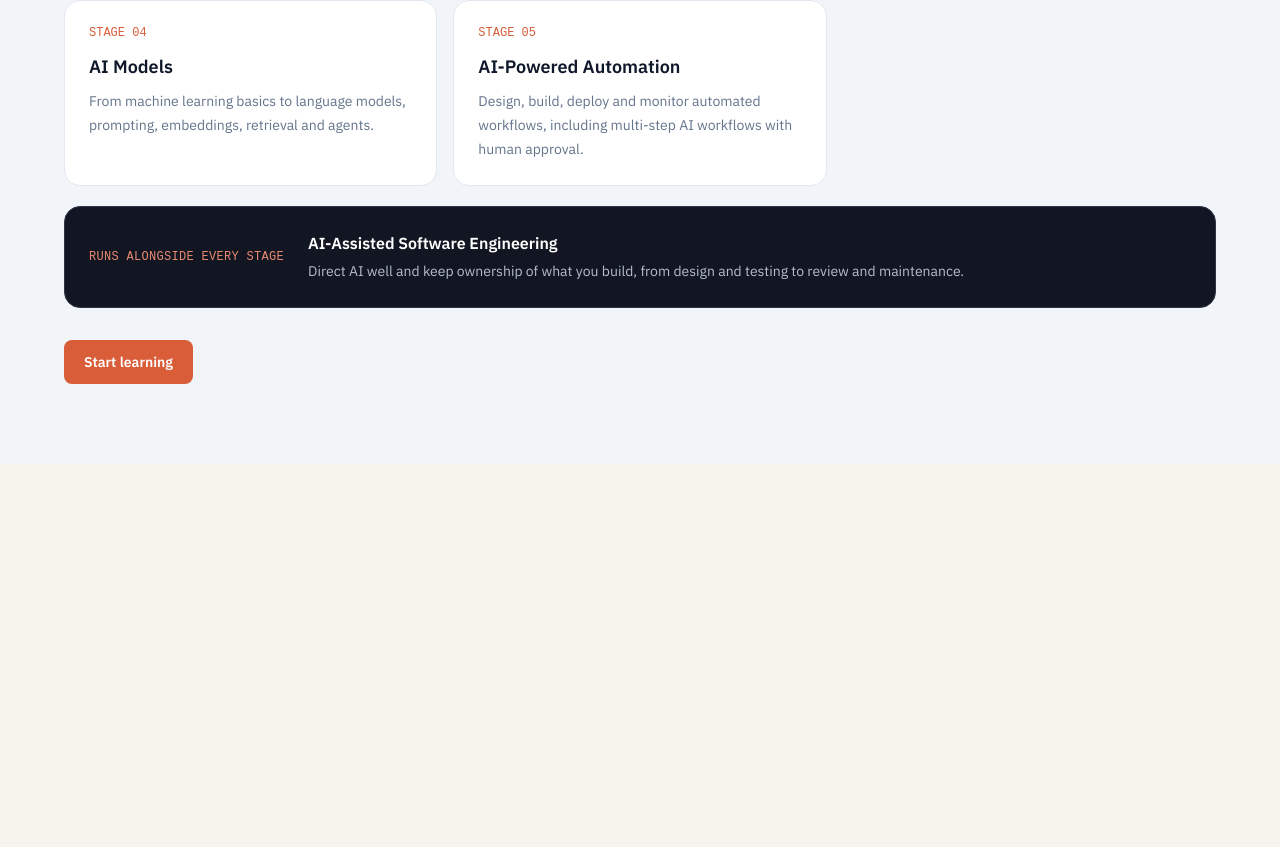
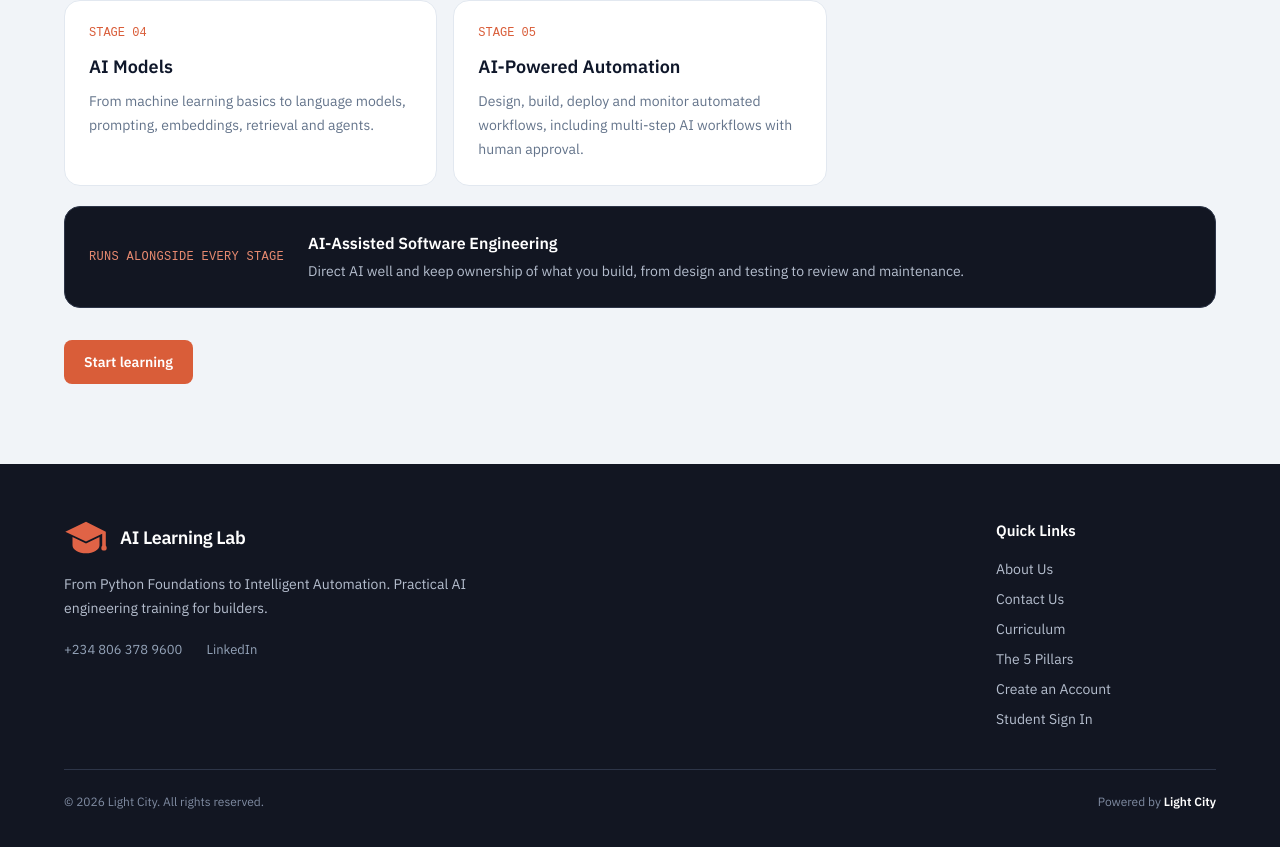
Before and after one commit to realjeffvictor/AI-Learning-Lab, a React (Vite) app in the folder frontend/: page / in a window 1280 px wide. Shown: the part 1871-2718 px from the top of the page. Before the commit the page ends 2335 px from the top, so only its background shows below. Built offline with nearby package versions, Linux system fonts and the light colour scheme; no server answers.

Commit message:
feat(home): fix CTA links and add Light City footer section

```diff
--- a/frontend/src/routes/HomePage.tsx
+++ b/frontend/src/routes/HomePage.tsx
@@ -1,3 +1,4 @@
+import type { MouseEvent } from "react";
 import { Link } from "react-router-dom";
 
 import { useAuth } from "../features/auth/AuthContext";
@@ -49,6 +50,17 @@ const ENGINEER_TOMORROW = [
     summary: "Adapt to new technologies, learn continuously and stay capable in an industry that never stands still.",
   },
 ] as const;
+
+function handleFooterAnchorClick(event: MouseEvent<HTMLAnchorElement>) {
+  const target = document.getElementById(event.currentTarget.hash.slice(1));
+  if (!target) return;
+
+  event.preventDefault();
+  window.history.replaceState(window.history.state, "", event.currentTarget.hash);
+  target.scrollIntoView({
+    behavior: window.matchMedia("(prefers-reduced-motion: reduce)").matches ? "auto" : "smooth",
+  });
+}
 
 export function HomePage() {
   const { status } = useAuth();
@@ -225,6 +237,65 @@ export function HomePage() {
           )}
         </div>
       </section>
+
+      <footer className="bg-[#121622] px-6 py-14 text-white sm:px-12 lg:px-16">
+        <div className="mx-auto max-w-6xl">
+          <div className="grid gap-10 md:grid-cols-[1.4fr_1fr]">
+            <section aria-label="AI Learning Lab contact information">
+              <Link to="/" className="flex w-fit items-center gap-3 text-white no-underline">
+                <svg viewBox="0 0 48 40" className="h-9 w-11 shrink-0 text-[#E06346]" fill="currentColor" aria-hidden="true">
+                  <path d="M24 2 1 13l23 11 18-8.6V29h4V13L24 2Zm-15 17v9c0 5 7 9 15 9s15-4 15-9v-9l-15 7-15-7Z" />
+                  <circle cx="44" cy="31" r="3" />
+                </svg>
+                <span className="text-lg font-semibold tracking-[-0.02em]">AI Learning Lab</span>
+              </Link>
+              <p className="mt-4 max-w-md text-sm leading-6 text-[#B5BECE]">
+                From Python Foundations to Intelligent Automation. Practical AI engineering training for builders.
+              </p>
+              <div className="mt-5 flex flex-wrap gap-x-6 gap-y-2 text-[13px] text-[#94A3B8]">
+                <a
+                  href="https://wa.me/2348063789600"
+                  target="_blank"
+                  rel="noopener noreferrer"
+                  className="transition-colors hover:text-white"
+                >
+                  +234 806 378 9600
+                </a>
+                <a
+                  href="https://linkedin.com"
+                  target="_blank"
+                  rel="noopener noreferrer"
+                  className="transition-colors hover:text-white"
+                >
+                  LinkedIn
+                </a>
+              </div>
+            </section>
+
+            <nav aria-label="Footer" className="md:justify-self-end md:w-full md:max-w-[220px]">
+              <h2 className="text-[15px] font-semibold text-white">Quick Links</h2>
+              <ul className="mt-4 space-y-2.5 text-sm text-[#B5BECE]">
+                <li><Link to="/about" className="transition-colors hover:text-[#E06346]">About Us</Link></li>
+                <li><Link to="/contact" className="transition-colors hover:text-[#E06346]">Contact Us</Link></li>
+                <li><a href="#curriculum-highlights" onClick={handleFooterAnchorClick} className="transition-colors hover:text-[#E06346]">Curriculum</a></li>
+                <li><a href="#learning-pillars" onClick={handleFooterAnchorClick} className="transition-colors hover:text-[#E06346]">The 5 Pillars</a></li>
+                <li><Link to="/register" className="transition-colors hover:text-[#E06346]">Create an Account</Link></li>
+                <li><Link to="/login" className="transition-colors hover:text-[#E06346]">Student Sign In</Link></li>
+              </ul>
+            </nav>
+          </div>
+
+          <div className="mt-10 flex flex-col items-center justify-between gap-4 border-t border-[#2D3548] pt-6 text-xs text-[#7F8BA1] sm:flex-row">
+            <p>© 2026 Light City. All rights reserved.</p>
+            <p>
+              Powered by{" "}
+              <Link to="/about" className="font-semibold text-white transition-colors hover:underline">
+                Light City
+              </Link>
+            </p>
+          </div>
+        </div>
+      </footer>
     </main>
   );
 }
```
